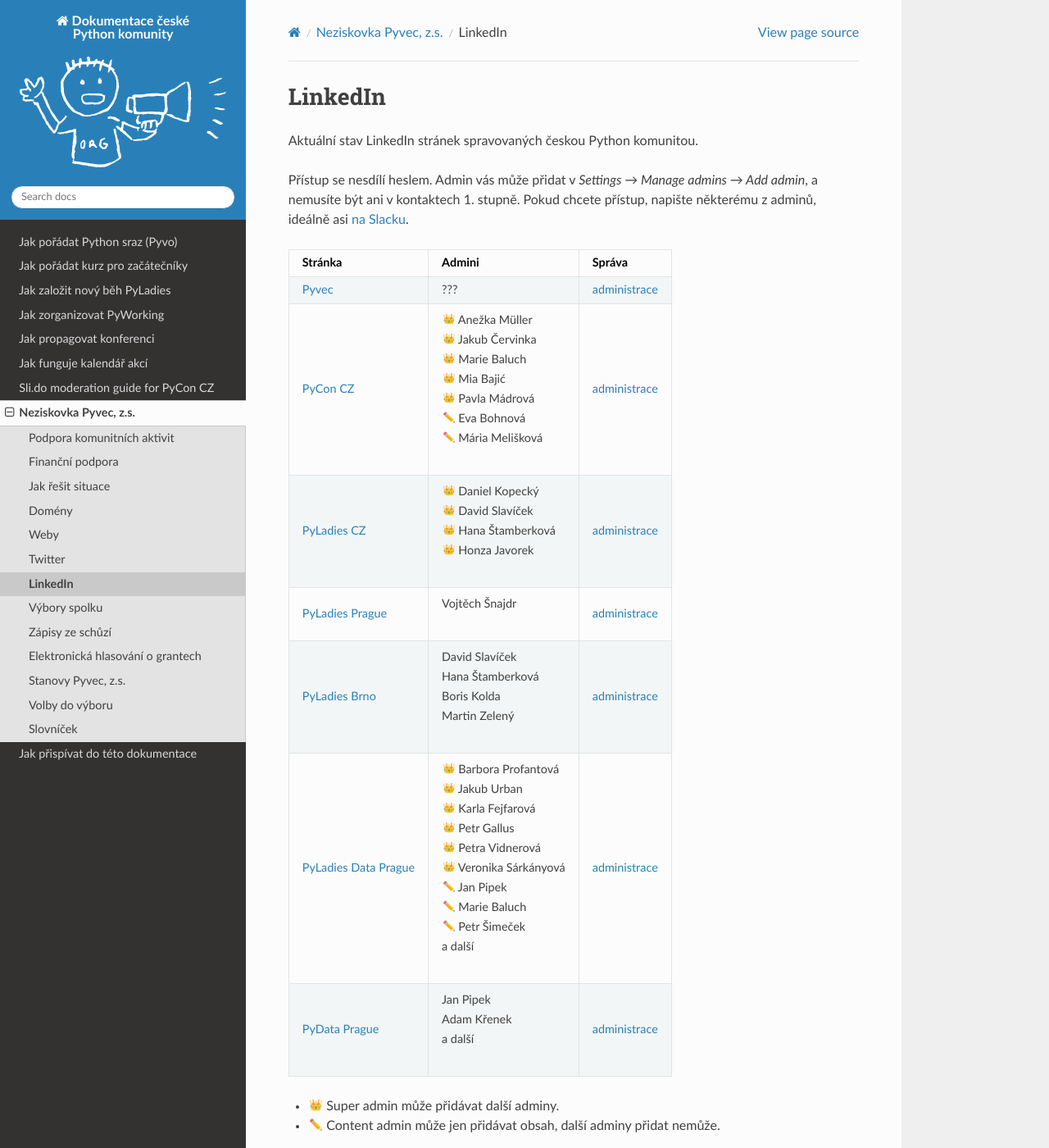
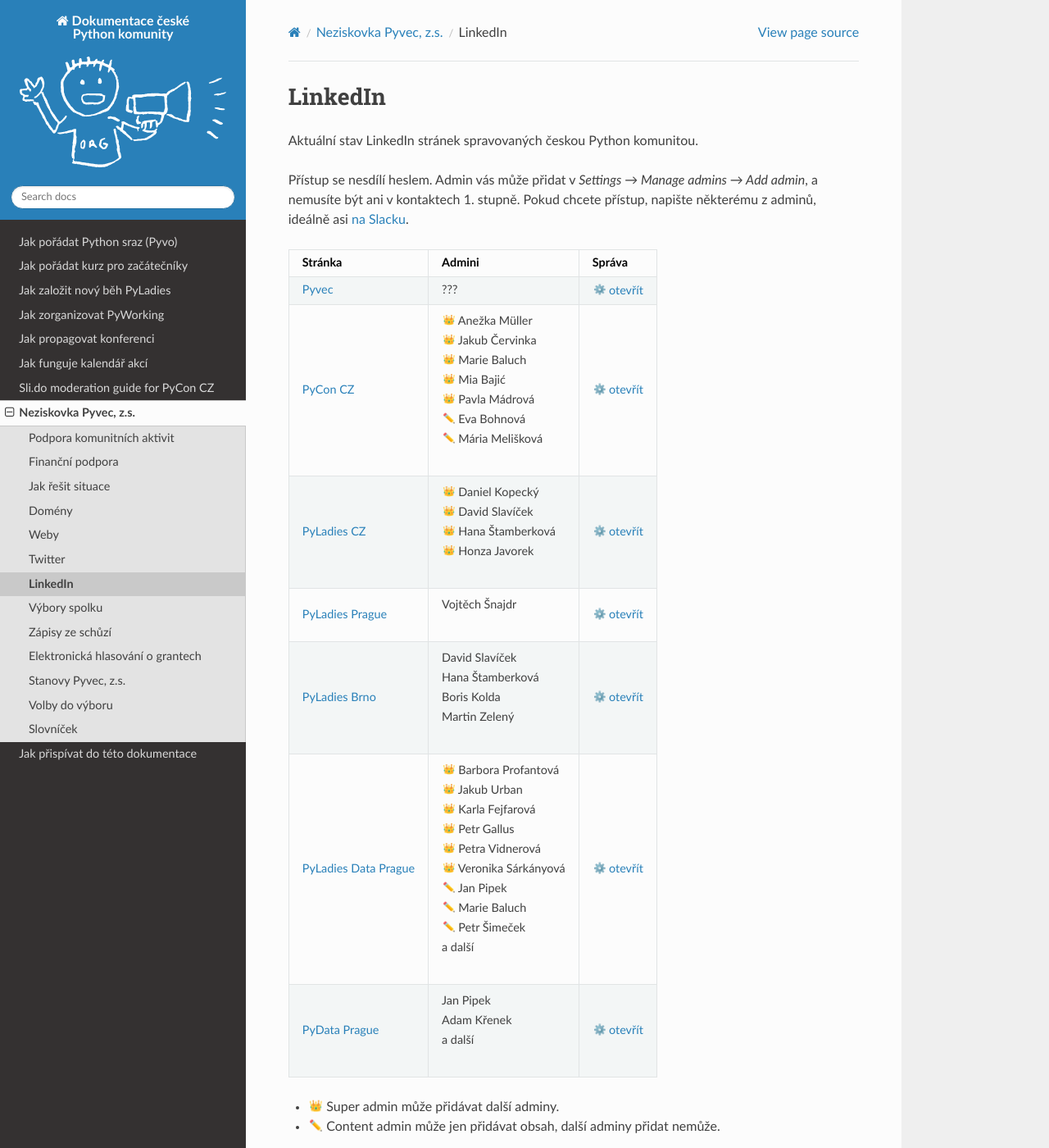
Before and after one commit to pyvec/docs.pyvec.org, a Sphinx documentation site: the page built from docs/operations/linkedin.rst, in a window 1280 px wide and 1400 px high. Shown: the whole window at 82% size. Built offline with Sphinx 7.4.7 and the Read the Docs theme 3.1.0, drawn with Linux system fonts in a browser that asks for light colours; emoji names are drawn with the system emoji font.

Commit message:
Rename LinkedIn admin links to 'otevřít' with a gear
Co-Authored-By: Claude Opus 5.5 <noreply@anthropic.com>

```diff
--- a/docs/operations/linkedin.rst
+++ b/docs/operations/linkedin.rst
@@ -17,7 +17,7 @@ v kontaktech 1. stupně. Pokud chcete přístup, napište některému z adminů,
      * Správa
    * * `Pyvec <https://www.linkedin.com/company/pyvec-org/>`__
      * ???
-     * `administrace <https://www.linkedin.com/company/pyvec-org/admin/settings/manage-admins/>`__
+     * |:gear:| `otevřít <https://www.linkedin.com/company/pyvec-org/admin/settings/manage-admins/>`__
    * * `PyCon CZ <https://www.linkedin.com/company/pycon-cz/>`__
      * | |:crown:| Anežka Müller
        | |:crown:| Jakub Červinka
@@ -26,22 +26,22 @@ v kontaktech 1. stupně. Pokud chcete přístup, napište některému z adminů,
        | |:crown:| Pavla Mádrová
        | |:pencil2:| Eva Bohnová
        | |:pencil2:| Mária Melišková
-     * `administrace <https://www.linkedin.com/company/pycon-cz/admin/settings/manage-admins/>`__
+     * |:gear:| `otevřít <https://www.linkedin.com/company/pycon-cz/admin/settings/manage-admins/>`__
    * * `PyLadies CZ <https://www.linkedin.com/company/30644381/>`__
      * | |:crown:| Daniel Kopecký
        | |:crown:| David Slavíček
        | |:crown:| Hana Štamberková
        | |:crown:| Honza Javorek
-     * `administrace <https://www.linkedin.com/company/30644381/admin/settings/manage-admins/>`__
+     * |:gear:| `otevřít <https://www.linkedin.com/company/30644381/admin/settings/manage-admins/>`__
    * * `PyLadies Prague <https://www.linkedin.com/company/pyladies-prague/>`__
      * | Vojtěch Šnajdr
-     * `administrace <https://www.linkedin.com/company/pyladies-prague/admin/settings/manage-admins/>`__
+     * |:gear:| `otevřít <https://www.linkedin.com/company/pyladies-prague/admin/settings/manage-admins/>`__
    * * `PyLadies Brno <https://www.linkedin.com/company/pyladies-brno/>`__
      * | David Slavíček
        | Hana Štamberková
        | Boris Kolda
        | Martin Zelený
-     * `administrace <https://www.linkedin.com/company/pyladies-brno/admin/settings/manage-admins/>`__
+     * |:gear:| `otevřít <https://www.linkedin.com/company/pyladies-brno/admin/settings/manage-admins/>`__
    * * `PyLadies Data Prague <https://www.linkedin.com/company/pyladies-data-prague/>`__
      * | |:crown:| Barbora Profantová
        | |:crown:| Jakub Urban
@@ -53,12 +53,12 @@ v kontaktech 1. stupně. Pokud chcete přístup, napište některému z adminů,
        | |:pencil2:| Marie Baluch
        | |:pencil2:| Petr Šimeček
        | a další
-     * `administrace <https://www.linkedin.com/company/pyladies-data-prague/admin/settings/manage-admins/>`__
+     * |:gear:| `otevřít <https://www.linkedin.com/company/pyladies-data-prague/admin/settings/manage-admins/>`__
    * * `PyData Prague <https://www.linkedin.com/company/85424923/>`__
      * | Jan Pipek
        | Adam Křenek
        | a další
-     * `administrace <https://www.linkedin.com/company/85424923/admin/settings/manage-admins/>`__
+     * |:gear:| `otevřít <https://www.linkedin.com/company/85424923/admin/settings/manage-admins/>`__
 
 * |:crown:| Super admin může přidávat další adminy.
 * |:pencil2:| Content admin může jen přidávat obsah, další adminy přidat nemůže.
```
